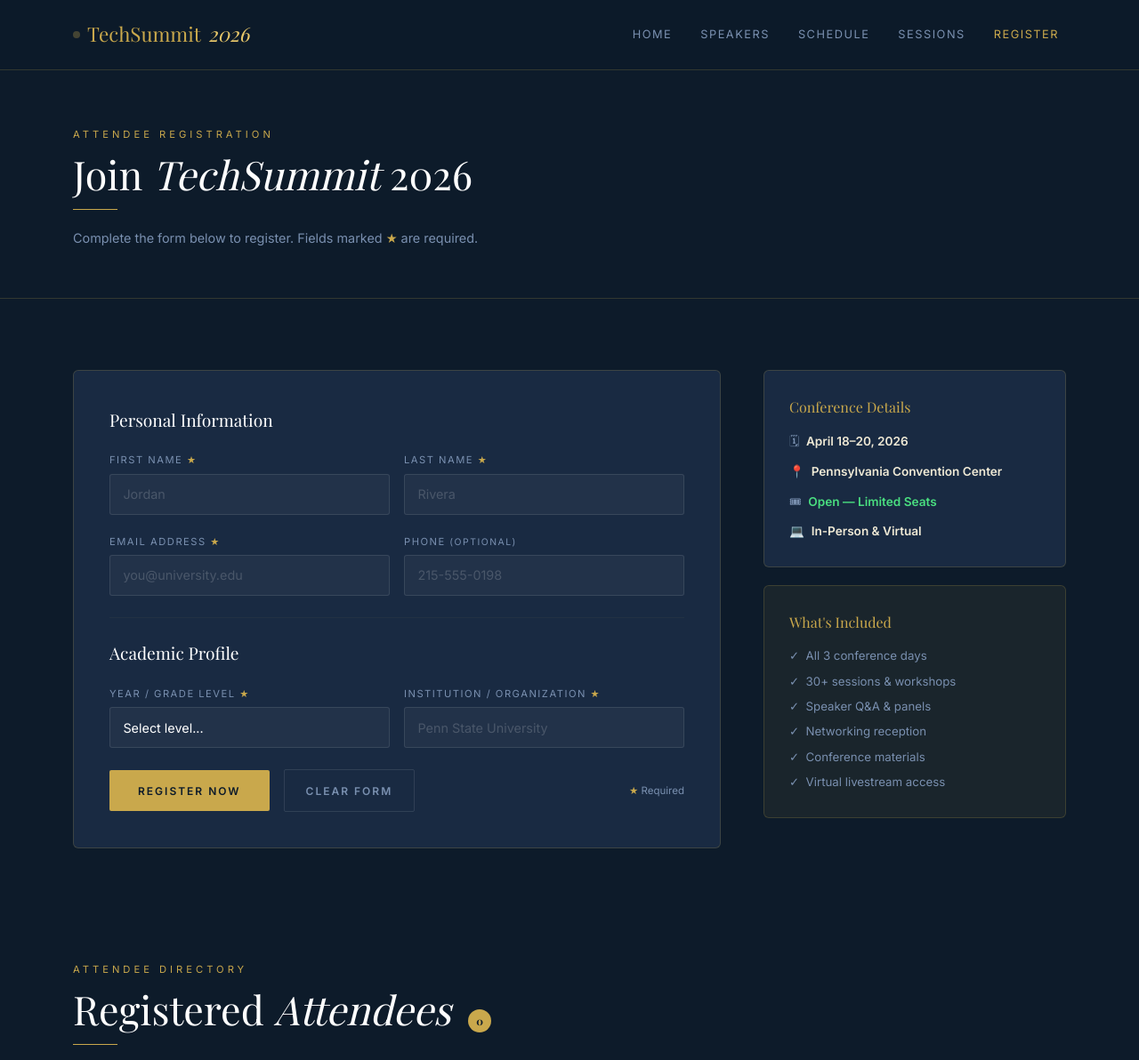
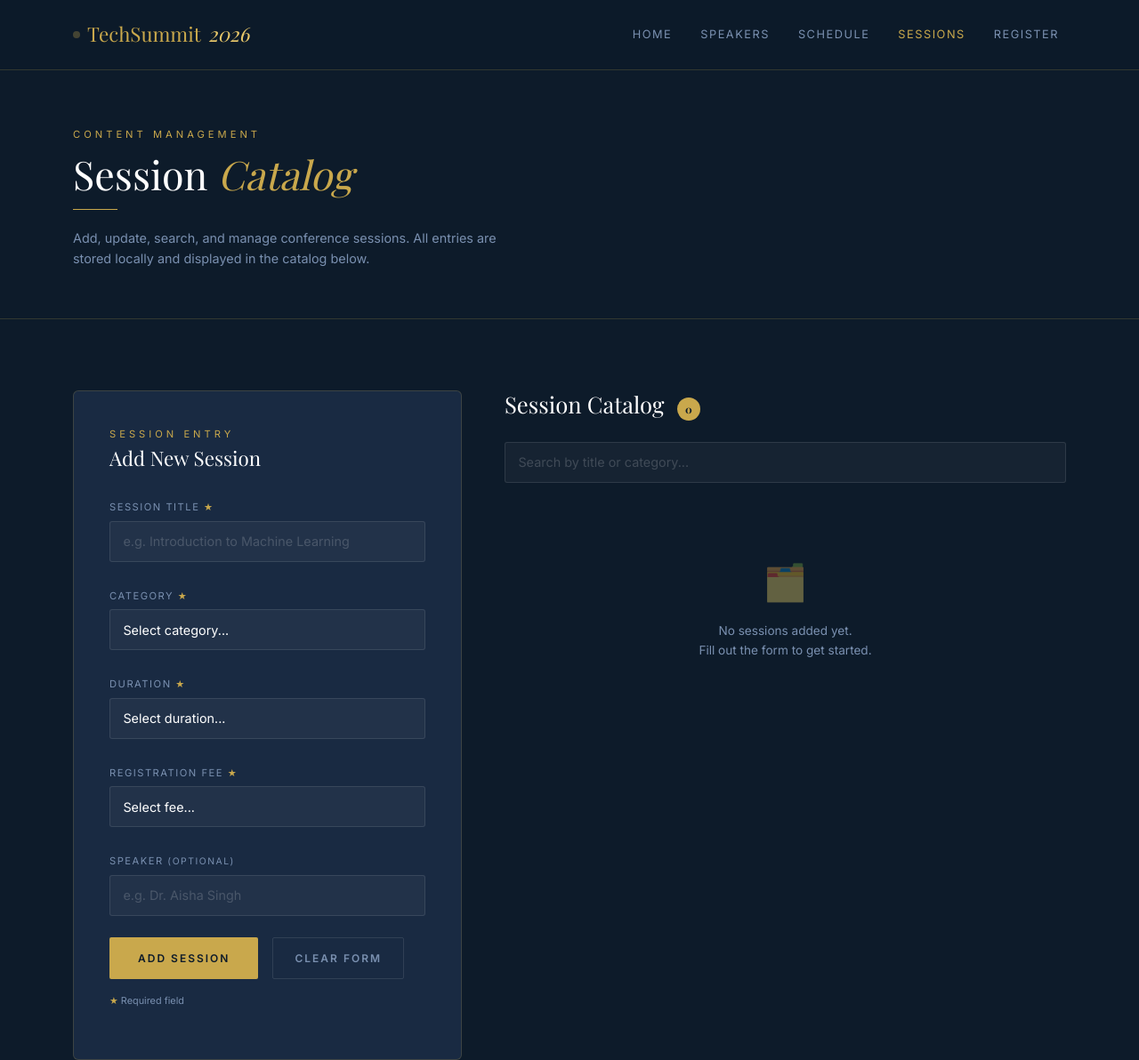
Before and after one commit to rparam676/conference-website, a plain HTML site: page sessions.html in a window 1280 px wide. Shown: the top 1192 px of the page at 89% size. Drawn offline with nearby package versions, Linux system fonts and the light colour scheme.

```diff
--- a/sessions.html
+++ b/sessions.html
@@ -1,18 +1,18 @@
 <!DOCTYPE html>
 <html lang="en">
 <head>
-    <meta charset="UTF-8">
-    <meta name="viewport" content="width=device-width, initial-scale=1.0">
-    <title>Register — TechSummit 2026</title>
+  <meta charset="UTF-8" />
+  <meta name="viewport" content="width=device-width, initial-scale=1.0" />
+  <title>Session Catalog — TechSummit 2026</title>
 
-    <!-- Google Fonts -->
+  <!-- Google Fonts — THIS is what was missing -->
   <link href="https://fonts.googleapis.com/css2?family=Playfair+Display:wght@400;700&family=Inter:wght@300;400;500;600&display=swap" rel="stylesheet">
 
-    <!-- Bootstrap -->
-    <link href="https://cdn.jsdelivr.net/npm/bootstrap@5.3.2/dist/css/bootstrap.min.css" rel="stylesheet">
+  <!-- Bootstrap 5.3.2 -->
+  <link href="https://cdn.jsdelivr.net/npm/bootstrap@5.3.2/dist/css/bootstrap.min.css" rel="stylesheet" />
 
-    <!-- Project Stylesheet -->
-    <link rel="stylesheet" href="css/styles.css">
+  <!-- Your existing stylesheet — handles everything -->
+  <link rel="stylesheet" href="css/styles.css" />
 </head>
 <body>
 
@@ -24,151 +24,175 @@
         <span class="dot"></span>
         TechSummit <em style="font-style:italic;color:var(--gold2)">2026</em>
       </a>
-        <button class="navbar-toggler border-0" type="button" data-bs-toggle="collapse" data-bs-target="#nav">
+      <button class="navbar-toggler border-0" type="button" data-bs-toggle="collapse"
+              data-bs-target="#navMenu" aria-label="Toggle navigation">
         <span style="color:var(--gold);font-size:1.3rem">☰</span>
       </button>
-        <div class="collapse navbar-collapse justify-content-end" id="nav">
+      <div class="collapse navbar-collapse justify-content-end" id="navMenu">
         <ul class="navbar-nav gap-lg-3 mt-3 mt-lg-0">
           <li class="nav-item"><a class="nav-link" href="index.html">Home</a></li>
           <li class="nav-item"><a class="nav-link" href="index.html#speakers">Speakers</a></li>
           <li class="nav-item"><a class="nav-link" href="index.html#schedule">Schedule</a></li>
-                <li class="nav-item"><a class="nav-link" href="sessions.html">Sessions</a></li>
-                <li class="nav-item"><a class="nav-link active" href="signup.html">Register</a></li>
+          <li class="nav-item"><a class="nav-link active" href="sessions.html">Sessions</a></li>
+          <li class="nav-item"><a class="nav-link" href="signup.html">Register</a></li>
         </ul>
       </div>
     </div>
   </nav>
 
-<div class="page-head">
+  <section class="page-head">
     <div class="container">
-        <div class="eyebrow">Attendee Registration</div>
-        <h1 class="sec-title">Join <em style="font-style:italic">TechSummit</em> 2026</h1>
+      <p class="eyebrow">Content Management</p>
+      <h1 class="sec-title">Session <em style="font-style:italic;color:var(--gold)">Catalog</em></h1>
       <div class="divider"></div>
-        <p style="color:var(--muted);max-width:480px;font-size:0.9rem">
-            Complete the form below to register. Fields marked <span class="star">★</span> are required.
+      <p style="color:var(--muted);font-size:0.9rem;max-width:520px;">
+        Add, update, search, and manage conference sessions. All entries are stored locally
+        and displayed in the catalog below.
       </p>
     </div>
-</div>
+  </section>
 
-<section class="section" id="registrationForm">
+  <section class="section">
     <div class="container">
       <div class="row g-5">
 
-            <div class="col-lg-8">
-                <div class="form-card">
+        <!-- LEFT: FORM -->
+        <div class="col-lg-5" id="sessionFormSection">
+
           <div class="edit-banner" id="editBanner">
-                        ✏ Editing registration — update and submit to save.
+            <span>✎ &nbsp;Editing session — update fields and save.</span>
             <button class="btn-cancel" onclick="cancelEdit()">Cancel</button>
           </div>
 
-                    <form id="signupForm" novalidate>
-                        <p class="mb-3" style="font-family:'Playfair Display',serif;font-size:1.2rem;color:#fff">Personal Information</p>
-                        <div class="row g-3 mb-3">
-                            <div class="col-md-6">
-                                <label class="form-label">First Name <span class="star">★</span></label>
-                                <input type="text" class="form-control" id="firstName" name="firstName" placeholder="Jordan" required>
-                                <div class="field-error" id="firstNameError"></div>
-                            </div>
-                            <div class="col-md-6">
-                                <label class="form-label">Last Name <span class="star">★</span></label>
-                                <input type="text" class="form-control" id="lastName" name="lastName" placeholder="Rivera" required>
-                                <div class="field-error" id="lastNameError"></div>
-                            </div>
-                            <div class="col-md-6">
-                                <label class="form-label">Email Address <span class="star">★</span></label>
-                                <input type="email" class="form-control" id="email" name="email" placeholder="you@university.edu" required>
-                                <div class="field-error" id="emailError"></div>
-                            </div>
-                            <div class="col-md-6">
-                                <label class="form-label">Phone <span style="color:var(--muted);font-size:0.65rem">(Optional)</span></label>
-                                <input type="tel" class="form-control" id="phone" name="phone" placeholder="215-555-0198">
-                                <div class="field-error" id="phoneError"></div>
-                            </div>
+          <div class="form-card">
+            <p class="eyebrow mb-1">Session Entry</p>
+            <h2 style="font-family:var(--display);font-size:1.4rem;color:#fff;font-weight:400;margin-bottom:1.75rem;">
+              Add New Session
+            </h2>
+
+            <form id="sessionForm" novalidate>
+
+              <div class="mb-4">
+                <label for="sessionTitle" class="form-label">
+                  Session Title <span class="star">★</span>
+                </label>
+                <input type="text" class="form-control" id="sessionTitle" name="sessionTitle"
+                  placeholder="e.g. Introduction to Machine Learning" required />
+                <div class="field-error" id="sessionTitleError"></div>
               </div>
 
-                        <hr style="border-color:var(--border);margin:1.5rem 0">
-
-                        <p class="mb-3" style="font-family:'Playfair Display',serif;font-size:1.2rem;color:#fff">Academic Profile</p>
-                        <div class="row g-3 mb-4">
-                            <div class="col-md-6">
-                                <label class="form-label">Year / Grade Level <span class="star">★</span></label>
-                                <select class="form-select" id="yearLevel" name="yearLevel" required>
-                                    <option value="">Select level...</option>
-                                    <option value="1">1st Year (Freshman)</option>
-                                    <option value="2">2nd Year (Sophomore)</option>
-                                    <option value="3">3rd Year (Junior)</option>
-                                    <option value="4">4th Year (Senior)</option>
-                                    <option value="5">Graduate Student</option>
-                                    <option value="6">Faculty / Professor</option>
+              <div class="mb-4">
+                <label for="category" class="form-label">
+                  Category <span class="star">★</span>
+                </label>
+                <select class="form-select" id="category" name="category" required>
+                  <option value="" disabled selected>Select category...</option>
+                  <option value="Keynote">Keynote</option>
+                  <option value="Workshop">Workshop</option>
+                  <option value="Panel">Panel</option>
+                  <option value="Lightning Talk">Lightning Talk</option>
+                  <option value="Networking">Networking</option>
                 </select>
-                                <div class="field-error" id="yearLevelError"></div>
-                            </div>
-                            <div class="col-md-6">
-                                <label class="form-label">Institution / Organization <span class="star">★</span></label>
-                                <input type="text" class="form-control" id="institution" name="institution" placeholder="Penn State University" required>
-                                <div class="field-error" id="institutionError"></div>
-                            </div>
+                <div class="field-error" id="categoryError"></div>
               </div>
 
-                        <div class="d-flex flex-wrap gap-3 align-items-center">
-                            <button type="submit" class="submit-btn" id="submitBtn">Register Now</button>
-                            <button type="button" class="reset-btn" onclick="cancelEdit()">Clear Form</button>
-                            <span style="margin-left:auto;font-size:0.72rem;color:var(--muted)"><span class="star">★</span> Required</span>
+              <div class="mb-4">
+                <label for="duration" class="form-label">
+                  Duration <span class="star">★</span>
+                </label>
+                <select class="form-select" id="duration" name="duration" required>
+                  <option value="" disabled selected>Select duration...</option>
+                  <option value="30 min">30 min</option>
+                  <option value="45 min">45 min</option>
+                  <option value="60 min">60 min</option>
+                  <option value="90 min">90 min</option>
+                  <option value="120 min">120 min</option>
+                </select>
+                <div class="field-error" id="durationError"></div>
               </div>
+
+              <div class="mb-4">
+                <label for="fee" class="form-label">
+                  Registration Fee <span class="star">★</span>
+                </label>
+                <select class="form-select" id="fee" name="fee" required>
+                  <option value="" disabled selected>Select fee...</option>
+                  <option value="Free">Free</option>
+                  <option value="$25">$25</option>
+                  <option value="$50">$50</option>
+                  <option value="$99">$99</option>
+                  <option value="$149">$149</option>
+                </select>
+                <div class="field-error" id="feeError"></div>
+              </div>
+
+              <div class="mb-4">
+                <label for="speaker" class="form-label">
+                  Speaker <span style="color:var(--muted);font-size:0.65rem">(Optional)</span>
+                </label>
+                <input type="text" class="form-control" id="speaker" name="speaker"
+                  placeholder="e.g. Dr. Aisha Singh" />
+                <div class="field-error" id="speakerError"></div>
+              </div>
+
+              <div class="d-flex gap-3 mt-4 flex-wrap">
+                <button type="submit" class="submit-btn" id="submitBtn">Add Session</button>
+                <button type="button" class="reset-btn" onclick="resetForm()">Clear Form</button>
+              </div>
+
+              <p style="font-size:0.68rem;color:var(--muted);margin-top:1rem;">
+                <span class="star">★</span> Required field
+              </p>
             </form>
           </div>
         </div>
 
-            <div class="col-lg-4">
-                <div style="position:sticky;top:90px;display:flex;flex-direction:column;gap:1.25rem">
-                    <div style="background:var(--card);border:1px solid var(--border);border-radius:6px;padding:1.75rem">
-                        <p style="font-family:'Playfair Display',serif;color:var(--gold);margin-bottom:1rem">Conference Details</p>
-                        <div style="display:flex;flex-direction:column;gap:0.75rem;font-size:0.85rem;color:var(--muted)">
-                            <div>🗓 &nbsp;<strong style="color:var(--cream)">April 18–20, 2026</strong></div>
-                            <div>📍 &nbsp;<strong style="color:var(--cream)">Pennsylvania Convention Center</strong></div>
-                            <div>🎟 &nbsp;<strong style="color:var(--success)">Open — Limited Seats</strong></div>
-                            <div>💻 &nbsp;<strong style="color:var(--cream)">In-Person &amp; Virtual</strong></div>
+        <!-- RIGHT: CATALOG -->
+        <div class="col-lg-7">
+
+          <div class="d-flex align-items-center justify-content-between flex-wrap gap-3 mb-4">
+            <h2 style="font-family:var(--display);font-size:1.6rem;color:#fff;font-weight:400;margin:0;">
+              Session Catalog
+              <span class="count-badge" id="count">0</span>
+            </h2>
           </div>
+
+          <div class="mb-4" style="position:relative;">
+            <input type="text" class="form-control" id="searchInput"
+              placeholder="Search by title or category..." autocomplete="off" />
+            <span id="clearSearch"
+              style="position:absolute;right:12px;top:50%;transform:translateY(-50%);
+                     color:var(--muted);cursor:pointer;font-size:1rem;display:none;">✕</span>
           </div>
-                    <div style="background:rgba(201,168,76,0.07);border:1px solid var(--border);border-radius:6px;padding:1.75rem">
-                        <p style="font-family:'Playfair Display',serif;color:var(--gold);margin-bottom:0.9rem">What's Included</p>
-                        <div style="display:flex;flex-direction:column;gap:0.45rem;font-size:0.83rem;color:var(--muted)">
-                            <div>✓ &nbsp;All 3 conference days</div>
-                            <div>✓ &nbsp;30+ sessions &amp; workshops</div>
-                            <div>✓ &nbsp;Speaker Q&amp;A &amp; panels</div>
-                            <div>✓ &nbsp;Networking reception</div>
-                            <div>✓ &nbsp;Conference materials</div>
-                            <div>✓ &nbsp;Virtual livestream access</div>
+
+          <div id="noResults" style="display:none;text-align:center;padding:2rem 0;color:var(--muted);font-size:0.85rem;">
+            No sessions match your search.
           </div>
+
+          <div class="empty" id="empty">
+            <div class="empty-icon">🗂️</div>
+            <p style="color:var(--muted);font-size:0.85rem;margin:0;">
+              No sessions added yet.<br />Fill out the form to get started.
+            </p>
           </div>
-                </div>
-            </div>
+
+          <div class="row g-3" id="grid"></div>
 
         </div>
       </div>
-</section>
-
-<section style="padding:3rem 0 5rem" id="attendeesSection">
-    <div class="container">
-        <div class="eyebrow">Attendee Directory</div>
-        <h2 class="sec-title">Registered <em style="font-style:italic">Attendees</em> <span class="count-badge" id="count">0</span></h2>
-        <div class="divider"></div>
-        <div id="empty" class="empty">
-            <div class="empty-icon">🎟</div>
-            <div style="font-family:'Playfair Display',serif;font-size:1.1rem">No attendees yet — be the first!</div>
-        </div>
-        <div class="row g-4" id="grid"></div>git add .
     </div>
   </section>
 
   <footer>
     <div class="container">
-        <div class="brand">TechSummit 2026</div>
-        <p>© 2026 TechSummit Conference &nbsp;|&nbsp; IST 256 Group Project Conference Website &nbsp;|&nbsp; Philadelphia, PA</p>
+      <p class="brand">TechSummit <em style="font-style:italic">2026</em></p>
+      <p>Philadelphia, PA &nbsp;·&nbsp; April 18–20 &nbsp;·&nbsp; In-Person &amp; Virtual</p>
     </div>
   </footer>
 
   <script src="https://cdn.jsdelivr.net/npm/bootstrap@5.3.2/dist/js/bootstrap.bundle.min.js"></script>
-<script src="js/validation.js"></script>
+  <script src="https://ajax.googleapis.com/ajax/libs/jquery/3.7.1/jquery.min.js"></script>
+  <script src="js/sessions.js"></script>
+
 </body>
 </html>
```
Lines whose indentation alone changed are shown as unchanged.
